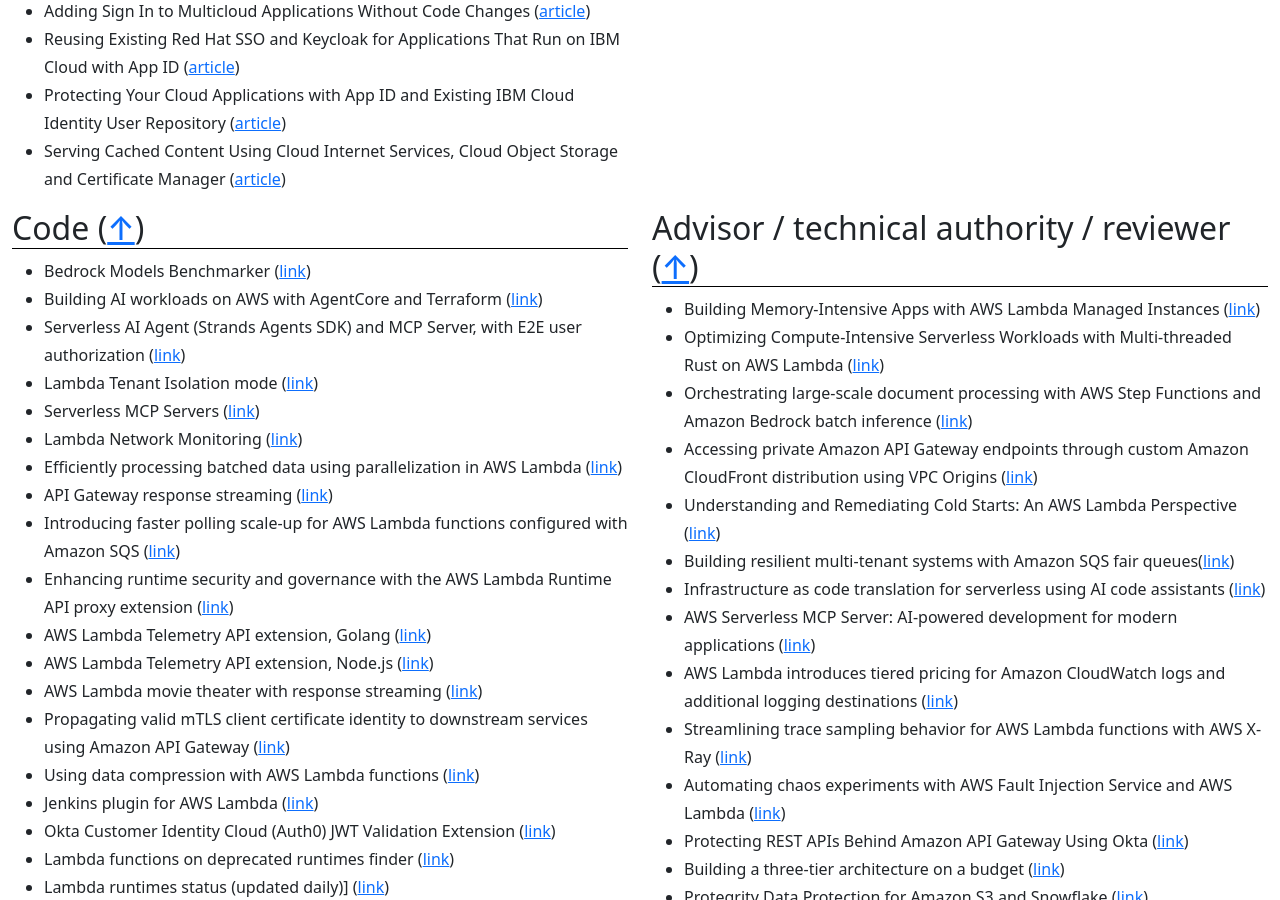
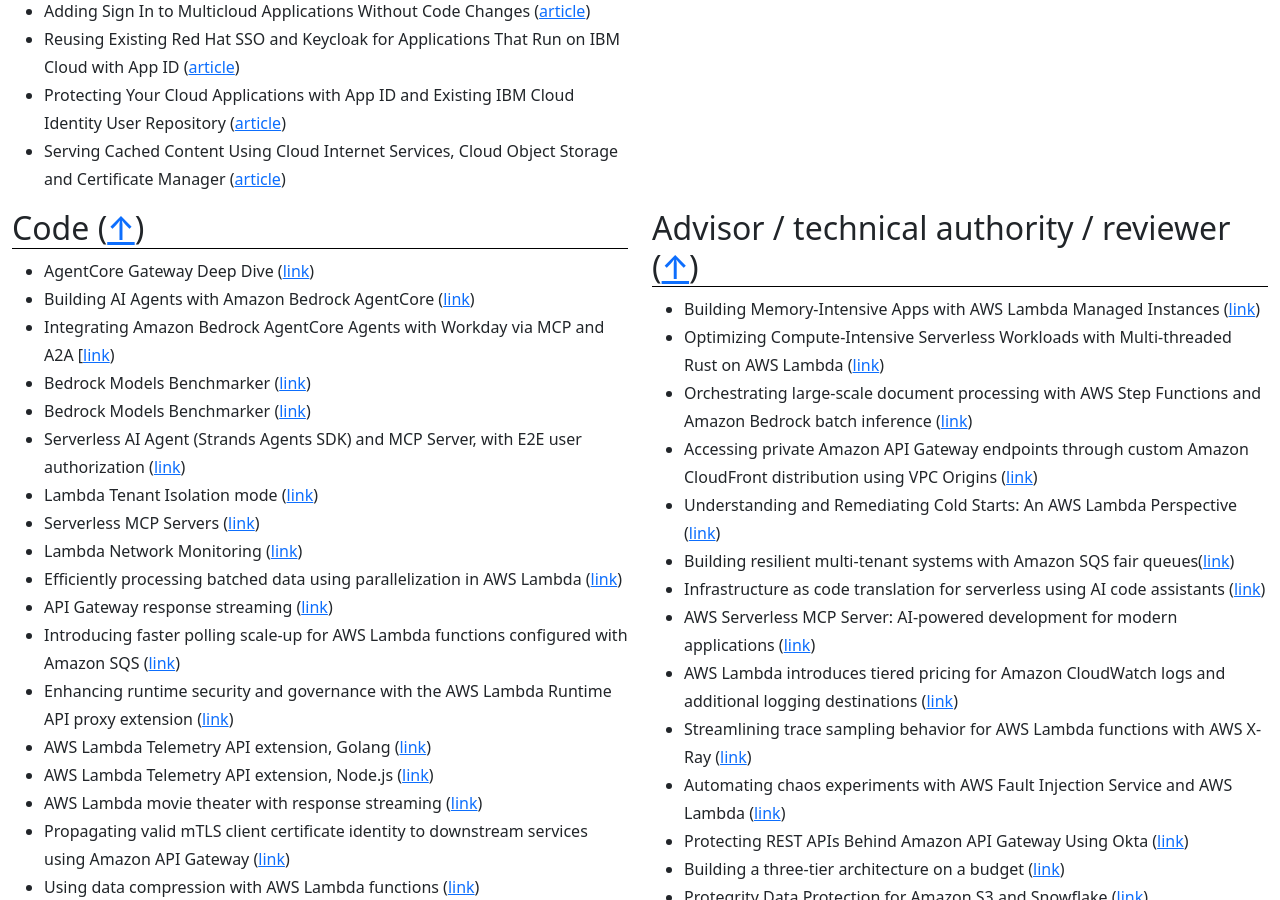
Before and after one commit to aal80/whoami, a Jekyll site: the page built from index.md, in a window 1280 px wide and 900 px high, scrolled down 3059 px. Built offline with Jekyll 4.4.1, drawn with Linux system fonts in a browser that asks for light colours.

Commit message:
Update code.md

```diff
--- a/_includes/code.md
+++ b/_includes/code.md
@@ -1,7 +1,10 @@
 ## Code ([↑](#top))
 
+- AgentCore Gateway Deep Dive ([link](https://github.com/aws-samples/sample-genai-strats/tree/main/workshops/agentcore-gateway-deep-dive))
+- Building AI Agents with Amazon Bedrock AgentCore ([link](https://github.com/aws-samples/sample-genai-strats/tree/main/workshops/agentcore-building-ai-agents))
+- Integrating Amazon Bedrock AgentCore Agents with Workday via MCP and A2A [[link](https://github.com/aws-samples/sample-genai-strats/tree/main/workshops/agentcore-workday-integration))
 - Bedrock Models Benchmarker ([link](https://github.com/aal80/bedrock-model-benchmarker))
-- Building AI workloads on AWS with AgentCore and Terraform ([link](https://github.com/aal80/agentcore-samples))
+- Bedrock Models Benchmarker ([link](https://github.com/aal80/bedrock-model-benchmarker))
 - Serverless AI Agent (Strands Agents SDK) and MCP Server, with E2E user authorization ([link](https://github.com/aws-samples/sample-serverless-mcp-servers/tree/main/strands-agent-on-lambda))
 - Lambda Tenant Isolation mode ([link](https://github.com/aws-samples/sample-lambda-tenant-isolation))
 - Serverless MCP Servers ([link](https://github.com/aws-samples/sample-serverless-mcp-servers))
```
